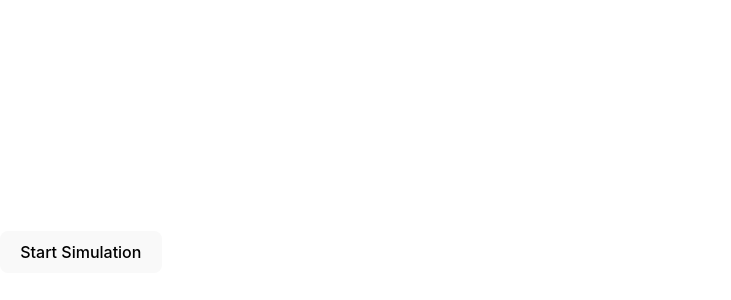
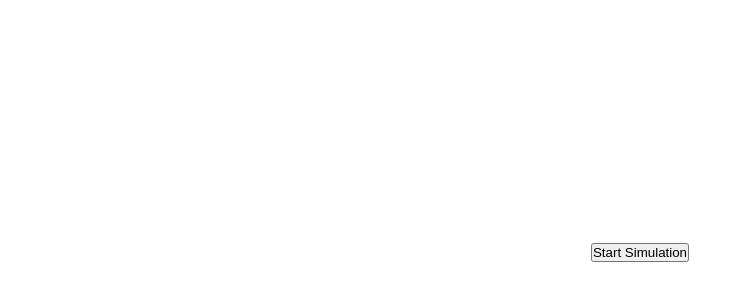
Before and after one commit to MSSkowron/disease-spread-simulation, a React (Vite) app in the folder gui/: page / in a window 1280 px wide. Shown: the part 148-448 px from the top of the page, without its empty margins (0-731 px from the left). Built offline with nearby package versions, Linux system fonts and the light colour scheme.

Commit message:
Add 'Start Simulation' button

```diff
--- a/gui/src/App.css
+++ b/gui/src/App.css
@@ -3,3 +3,16 @@
     padding: 0;
     box-sizing: border-box;
 }
+
+#simulation-form {
+    width: 100%;
+    height: 100vh;
+    display: flex;
+    flex-direction: column;
+    align-items: center;
+    justify-content: center;
+}
+
+button {
+    cursor: pointer;
+}
--- a/gui/src/App.tsx
+++ b/gui/src/App.tsx
@@ -27,9 +27,9 @@ const App = () => {
     }
 
     return isSimulationOn ? (
-        <div id='game-content' />
+        <div id='simulation-content' />
     ) : (
-        <div>
+        <div id='simulation-form'>
             <button onClick={startSimulation}>Start Simulation</button>
         </div>
     )
--- a/gui/src/index.css
+++ /dev/null
@@ -1,68 +0,0 @@
-:root {
-    font-family: Inter, system-ui, Avenir, Helvetica, Arial, sans-serif;
-    line-height: 1.5;
-    font-weight: 400;
-
-    color-scheme: light dark;
-    color: rgba(255, 255, 255, 0.87);
-    background-color: #242424;
-
-    font-synthesis: none;
-    text-rendering: optimizeLegibility;
-    -webkit-font-smoothing: antialiased;
-    -moz-osx-font-smoothing: grayscale;
-}
-
-a {
-    font-weight: 500;
-    color: #646cff;
-    text-decoration: inherit;
-}
-a:hover {
-    color: #535bf2;
-}
-
-body {
-    margin: 0;
-    display: flex;
-    place-items: center;
-    min-width: 320px;
-    min-height: 100vh;
-}
-
-h1 {
-    font-size: 3.2em;
-    line-height: 1.1;
-}
-
-button {
-    border-radius: 8px;
-    border: 1px solid transparent;
-    padding: 0.6em 1.2em;
-    font-size: 1em;
-    font-weight: 500;
-    font-family: inherit;
-    background-color: #1a1a1a;
-    cursor: pointer;
-    transition: border-color 0.25s;
-}
-button:hover {
-    border-color: #646cff;
-}
-button:focus,
-button:focus-visible {
-    outline: 4px auto -webkit-focus-ring-color;
-}
-
-@media (prefers-color-scheme: light) {
-    :root {
-        color: #213547;
-        background-color: #ffffff;
-    }
-    a:hover {
-        color: #747bff;
-    }
-    button {
-        background-color: #f9f9f9;
-    }
-}
--- a/gui/src/main.tsx
+++ b/gui/src/main.tsx
@@ -1,5 +1,4 @@
 import ReactDOM from 'react-dom/client'
 import App from './App.tsx'
-import './index.css'
 
 ReactDOM.createRoot(document.getElementById('root')!).render(<App />)
```
